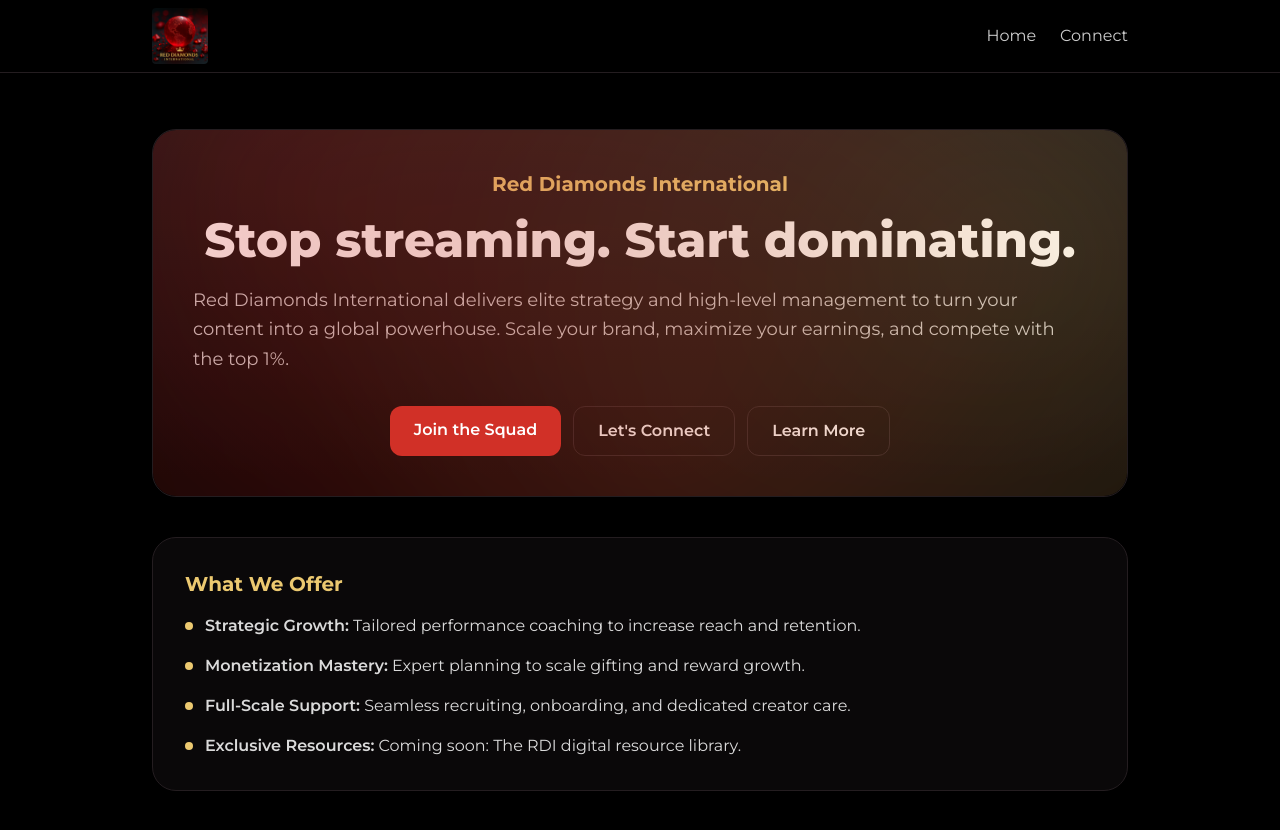
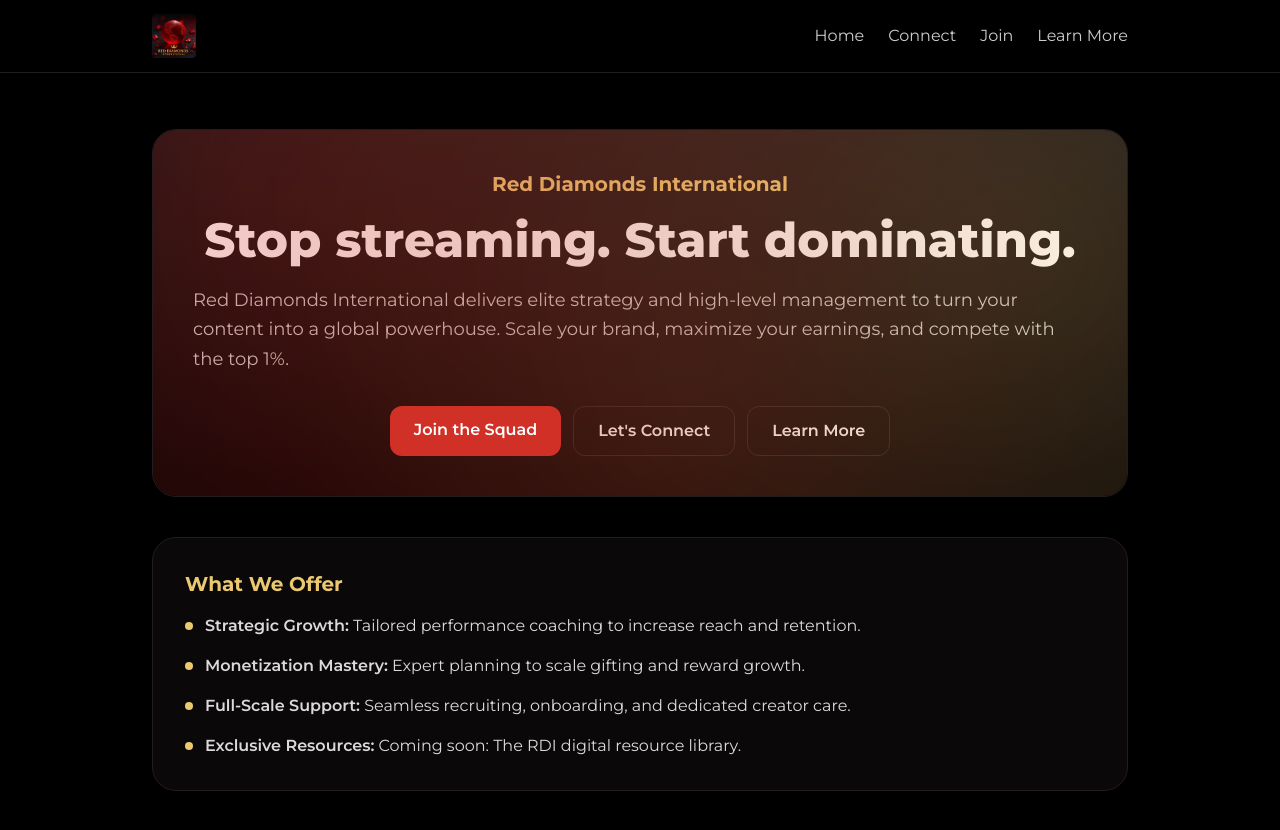
Before and after one commit to KingAdamas/reddiamonds-site, a Next.js app: page / in a window 1280 px wide. Shown: the top 830 px of the page. Built offline with nearby package versions, Linux system fonts and the light colour scheme.

Commit message:
Finalize header nav (white links + Learn More)

```diff
--- a/app/components/Header.tsx
+++ b/app/components/Header.tsx
@@ -10,33 +10,42 @@
   return (
     <header className="border-b border-[#241d20] bg-black">
       <div className="mx-auto flex h-[72px] max-w-5xl items-center justify-between px-6">
-        {/* Left: Logo + Name */}
-        <Link href="/" className="flex items-center gap-3" onClick={() => setOpen(false)}>
+        {/* Logo only */}
+        <Link
+          href="/"
+          className="flex items-center gap-3"
+          onClick={() => setOpen(false)}
+        >
           <Image
             src="/logo.png"
-            alt="Red Diamonds International"
-            width={56}
-            height={56}
+            alt="RDI"
+            width={44}
+            height={44}
             className="rounded"
             priority
           />
-          <span className="font-semibold text-[#ecc970]">
-            <span className="hidden sm:inline text-lg"></span>
-            <span className="sm:hidden text-base"></span>
-          </span>
         </Link>
 
-        {/* Desktop nav (NO Join here) */}
+        {/* Desktop nav (ALL white links) */}
         <nav className="hidden items-center gap-6 md:flex">
           <Link href="/" className="text-white/80 hover:text-white">
             Home
           </Link>
+
           <Link href="/contact" className="text-white/80 hover:text-white">
             Connect
           </Link>
+
+          <Link href="/apply" className="text-white/80 hover:text-white">
+            Join
+          </Link>
+
+          <Link href="/learn-more" className="text-white/80 hover:text-white">
+            Learn More
+          </Link>
         </nav>
 
-        {/* Mobile nav: hamburger only */}
+        {/* Mobile nav */}
         <div className="flex items-center md:hidden">
           <button
             type="button"
@@ -53,9 +62,16 @@
 
       {/* Mobile dropdown */}
       {open && (
-        <div id="mobile-nav" className="md:hidden border-t border-[#241d20] bg-black">
-          <div className="mx-auto max-w-5xl px-6 py-4 flex flex-col gap-3">
-            <Link href="/" className="text-white/80 hover:text-white" onClick={() => setOpen(false)}>
+        <div
+          id="mobile-nav"
+          className="border-t border-[#241d20] bg-black md:hidden"
+        >
+          <div className="mx-auto flex max-w-5xl flex-col gap-4 px-6 py-5">
+            <Link
+              href="/"
+              className="text-white/80 hover:text-white"
+              onClick={() => setOpen(false)}
+            >
               Home
             </Link>
 
@@ -69,10 +85,18 @@
 
             <Link
               href="/apply"
-              className="mt-1 inline-flex w-fit rounded-xl bg-[#d13027] px-4 py-2 font-semibold text-white hover:bg-[#97261f]"
+              className="text-white/80 hover:text-white"
               onClick={() => setOpen(false)}
             >
               Join
+            </Link>
+
+            <Link
+              href="/learn-more"
+              className="text-white/80 hover:text-white"
+              onClick={() => setOpen(false)}
+            >
+              Learn More
             </Link>
           </div>
         </div>
```
